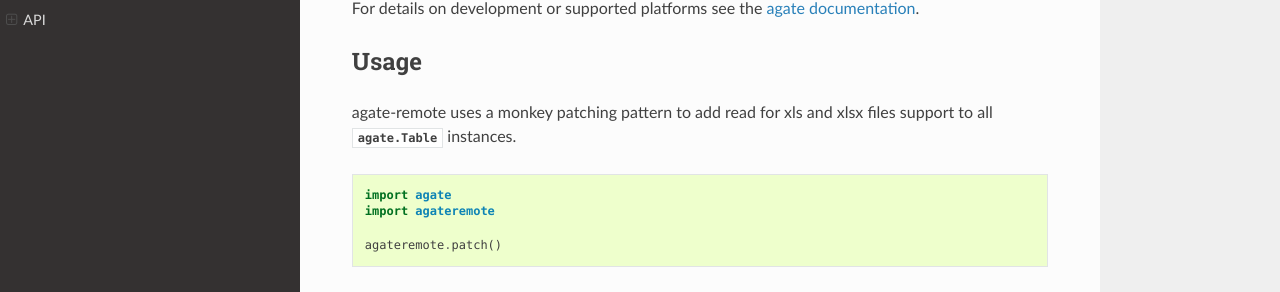
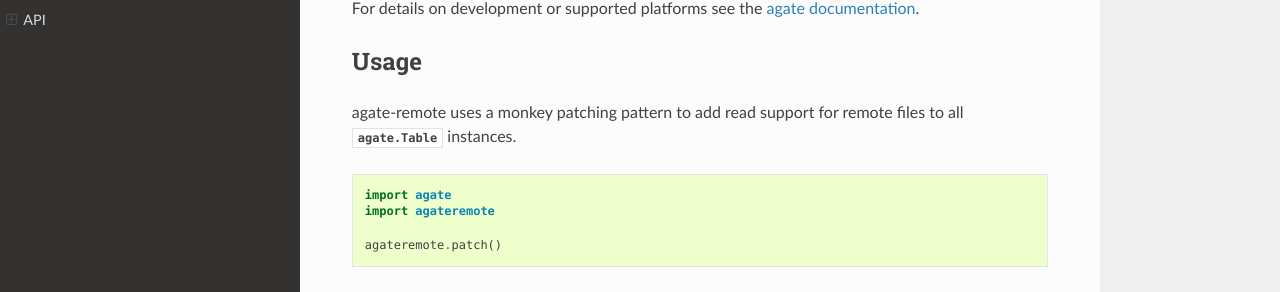
Before and after one commit to wireservice/agate-remote, a Sphinx documentation site: the page built from docs/index.rst, in a window 1280 px wide and 900 px high, scrolled down 439 px. Shown: the part 155-447 px from the top of the window. Built offline with Sphinx 7.4.7 and the Read the Docs theme 2.0.0, drawn with Linux system fonts in a browser that asks for light colours.

Commit message:
Usage docs fix

```diff
--- a/docs/index.rst
+++ b/docs/index.rst
@@ -18,7 +18,7 @@ For details on development or supported platforms see the `agate documentation <
 Usage
 =====
 
-agate-remote uses a monkey patching pattern to add read for xls and xlsx files support to all :class:`agate.Table <agate.table.Table>` instances.
+agate-remote uses a monkey patching pattern to add read support for remote files to all :class:`agate.Table <agate.table.Table>` instances.
 
 .. code-block:: python
 
```
